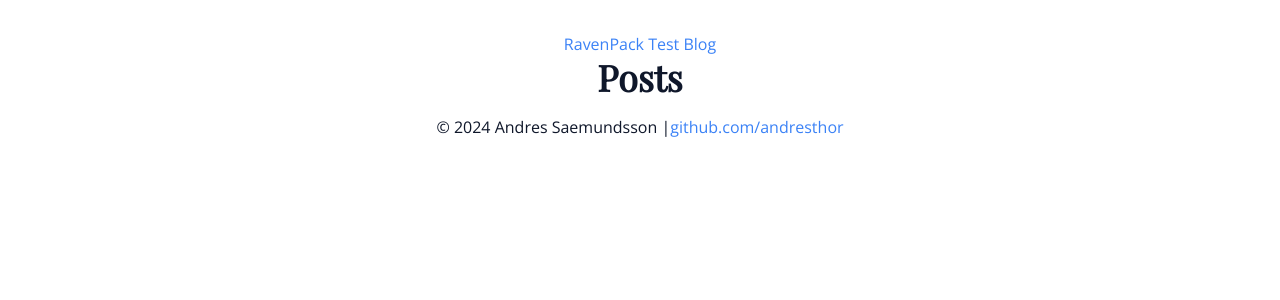
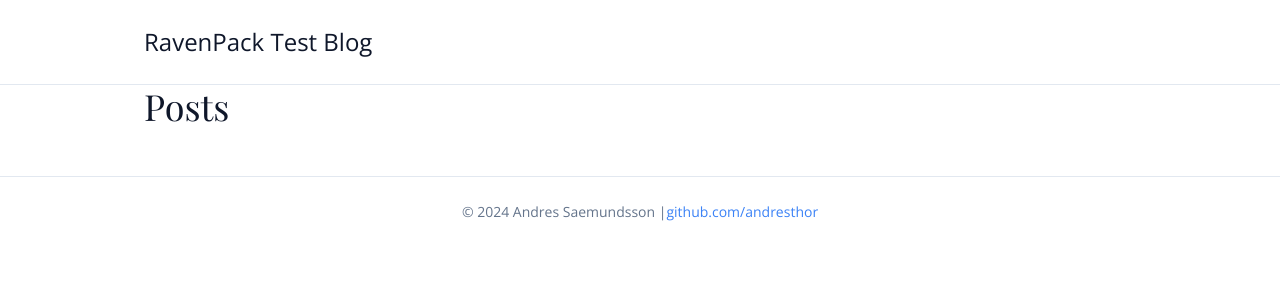
Before and after one commit to andresthor/vite-react-template, a React (Vite) app: page / in a window 1280 px wide. Shown: the top 300 px of the page. Built offline with nearby package versions, Linux system fonts and the light colour scheme.

Commit message:
style: basic styling for header and footer

```diff
--- a/src/App.css
+++ b/src/App.css
@@ -1,12 +1,60 @@
-.app {
-  max-width: 1280px;
+/* Layout */
+.container {
+  width: 100%;
+  max-width: var(--container-width);
   margin: 0 auto;
-  padding: 2rem;
-  text-align: center;
+  padding: 0 var(--space-4);
 }
 
-.app-header {
+main {
+  padding: var(--space-8) 0;
+}
+
+img {
+  max-width: 100%;
+  height: auto;
+}
+
+/* Header */
+.site-header {
+  border-bottom: 1px solid var(--color-border);
+}
+
+.header-container {
   display: flex;
-  flex-direction: column;
+  justify-content: space-between;
   align-items: center;
+  padding: var(--space-6) var(--space-4);
 }
+
+.site-title {
+  font-size: var(--font-size-2xl);
+  font-weight: 700;
+  color: var(--color-foreground);
+}
+
+.site-nav {
+  display: flex;
+  align-items: center;
+  gap: var(--space-6);
+}
+
+.nav-link {
+  font-size: var(--font-size-sm);
+  font-weight: 500;
+  color: var(--color-foreground);
+}
+
+.nav-link:hover {
+  color: var(--color-primary);
+}
+
+/* Footer */
+.site-footer {
+  border-top: 1px solid var(--color-border);
+  padding: var(--space-6) 0;
+  margin-top: var(--space-12);
+  text-align: center;
+  font-size: var(--font-size-sm);
+  color: var(--color-muted);
+}
--- a/src/index.css
+++ b/src/index.css
@@ -55,6 +55,7 @@ body {
   color: var(--color-foreground);
   font-family: var(--font-open-sans);
   font-size: var(--font-size-base);
+  font-synthesis-weight: none;
   line-height: 1.5;
 }
 
```
Also changed, not shown: 1 other file (tests, documents, lock files or other folders).
